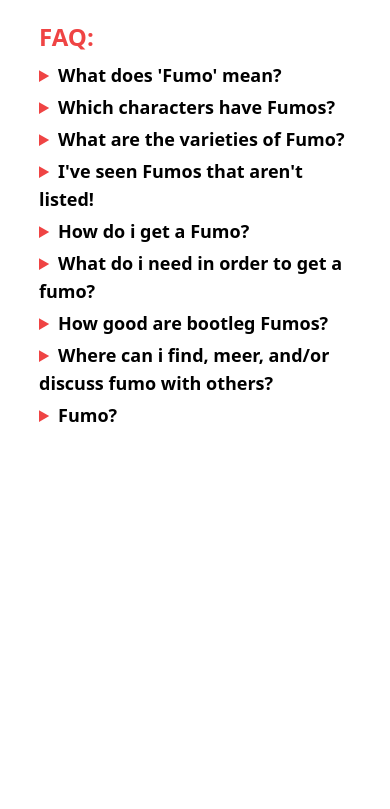
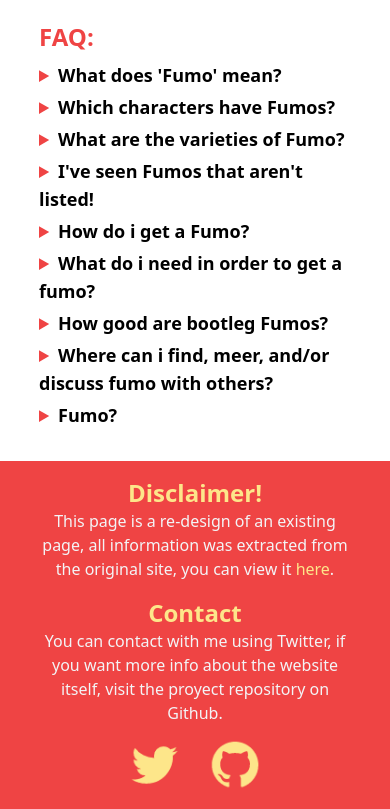
Before and after one commit to Santaka1882/FumoSite, a Gatsby site: page / in a window 390 px wide. Shown: the part 1051-1860 px from the top of the page. Before the commit the page ends 1484 px from the top, so only its background shows below. Built offline with nearby package versions, Linux system fonts and the light colour scheme; Gatsby itself is replaced by a stand-in of ours.

Commit message:
Mobile nav redesign and footer

```diff
--- /dev/null
+++ b/src/components/Footer.jsx
@@ -0,0 +1,47 @@
+import React from "react";
+import { StaticImage } from "gatsby-plugin-image";
+
+const Footer = () => (
+  <div className="w-full mt-8 bg-red-500">
+    <div className="flex flex-col items-center w-4/5 m-auto py-4">
+      <h2 className="text-yellow-200 text-2xl font-semibold">Disclaimer!</h2>
+      <p className="text-gray-100 text-center">
+        This page is a re-design of an existing page, all information was
+        extracted from the original site, you can view it{" "}
+        <a href="https://fumo.website/" className="text-yellow-200">
+          here
+        </a>
+        .
+      </p>
+      <div className="flex flex-col items-center mt-4">
+        <h2 className="text-yellow-200 text-2xl font-semibold">Contact</h2>
+        <p className="text-gray-100 text-center">
+          You can contact with me using Twitter, if you want more info about the
+          website itself, visit the proyect repository on Github.
+        </p>
+        <ul className="flex space-x-6 mt-3">
+          <li>
+            <a href="https://twitter.com/Santaka1234">
+              <StaticImage
+                src="../images/twitter-logo.png"
+                alt="Twitter Logo"
+                className="w-14 rounded-lg"
+              />
+            </a>
+          </li>
+          <li>
+            <a href="https://github.com/Santaka1882/FumoSite">
+              <StaticImage
+                src="../images/github-logo.png"
+                alt="github logo"
+                className="w-14 rounded-lg"
+              />
+            </a>
+          </li>
+        </ul>
+      </div>
+    </div>
+  </div>
+);
+
+export default Footer;
--- a/src/components/MobileNavMenu.jsx
+++ b/src/components/MobileNavMenu.jsx
@@ -2,12 +2,12 @@ import React from "react";
 import { Link } from "gatsby";
 
 const MobileNavMenu = ({ show }) => (
-  <div className={show ? "" : "hidden"}>
-    <ul className="">
+  <div className={`mb-3 w-full ${show ? "" : "hidden"}`}>
+    <ul className="flex items-center justify-center space-x-6 w-full pb-2 bg-white">
       <li>
         <Link
           to="/"
-          className="block text-sm px-2 py-4 text-white bg-red-500 font-semibold"
+          className="block text-sm px-2 py-2 text-red-500 font-semibold border-b-2 border-red-500"
         >
           Home
         </Link>
@@ -15,7 +15,7 @@ const MobileNavMenu = ({ show }) => (
       <li>
         <Link
           to="/fumos"
-          className="block text-sm px-2 py-4 text-white bg-red-500 font-semibold"
+          className="block text-sm px-2 py-2 text-red-500 font-semibold border-b-2 border-red-500"
         >
           Fumo List
         </Link>
@@ -23,7 +23,7 @@ const MobileNavMenu = ({ show }) => (
       <li>
         <Link
           to="/about"
-          className="block text-sm px-2 py-4 text-white bg-red-500 font-semibold"
+          className="block text-sm px-2 py-2 text-red-500 font-semibold border-b-2 border-red-500"
         >
           About
         </Link>
--- a/src/layouts/Layout.jsx
+++ b/src/layouts/Layout.jsx
@@ -7,6 +7,7 @@ import PrimaryNavItems from "../components/PrimaryNavItems";
 import ColorThemeSwitch from "../components/ColorThemeSwitch";
 import MobileMenuButton from "../components/MobileMenuButton";
 import MobileNavMenu from "../components/MobileNavMenu";
+import Footer from "../components/Footer";
 
 const KEY = "FumoSite.Darkmode";
 
@@ -77,9 +78,8 @@ const Layout = ({ pageTitle, children }) => {
         </div>
         <MobileNavMenu show={showMobileNav} />
       </nav>
-      <main>
-        {children}
-      </main>
+      <main>{children}</main>
+      <Footer />
     </div>
   );
 };
--- a/tailwind.config.js
+++ b/tailwind.config.js
@@ -3,7 +3,11 @@ module.exports = {
   purge: ['./src/**/*.{js,jsx,ts,tsx}'],
   darkMode: 'class', // or 'media' or 'class'
   theme: {
-    extend: {},
+    extend: {
+      keyframes: {
+
+      }
+    },
   },
   variants: {
     extend: {},
```
Also changed, not shown: src/images/github-logo.png (added), src/images/twitter-logo.png (added).
